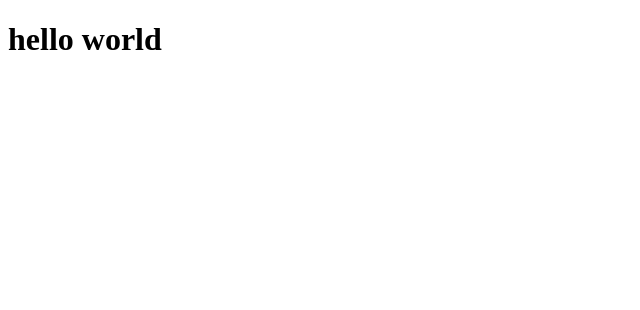
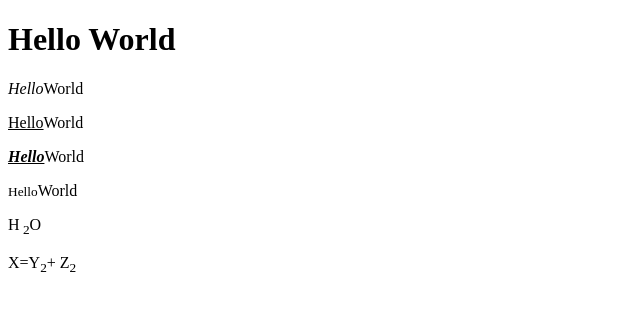
Before and after one commit to v1n3l/HELLO-WORLD, a plain HTML site: page index.html in a window 1280 px wide. Shown: the whole page, without its empty margins (0-640 px from the left). Drawn offline with Linux system fonts and the light colour scheme.

Commit message:
My first commit

```diff
--- a/index.html
+++ b/index.html
@@ -7,6 +7,15 @@
     <title>Document</title>
 </head>
 <body>
-    <h1>hello world</h1>
+   <p>
+    <h1><b>Hello</b> World</h1>
+   </p>
+   <p><i>Hello</i>World</p>
+   <p><u>Hello</u>World</p>
+   <P><b><i><u>Hello</u></i></b>World</P>
+   <P><small>Hello</small>World</P>
+   <P>H<sub> 2</sub>O</P>
+   <p>X=Y<sub>2</sub>+ Z<sub>2</sub></p>
+
 </body>
 </html>
```
